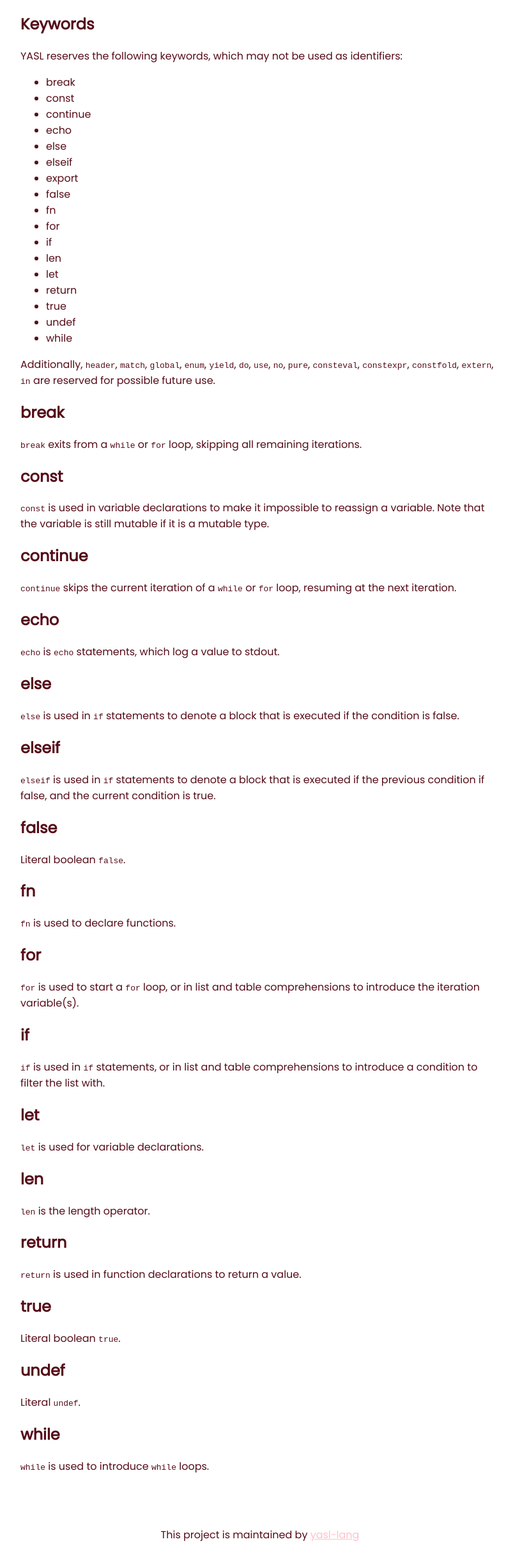
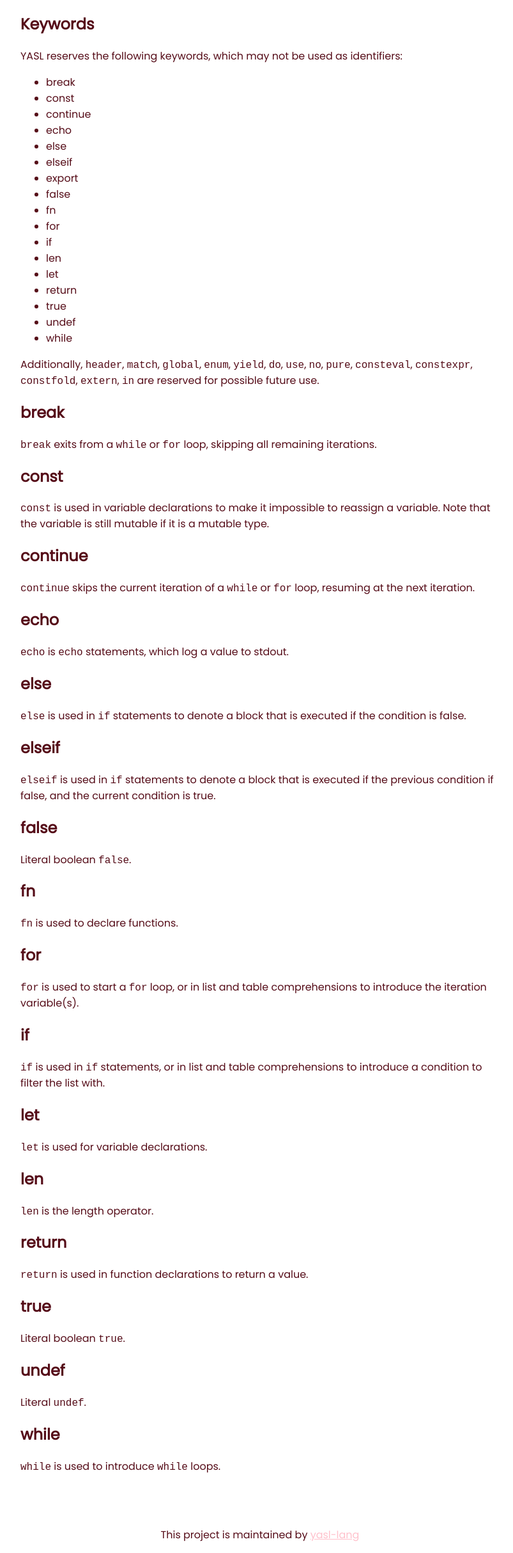
Before and after one commit to yasl-lang/docs, a Jekyll site: the page built from keywords.md, in a window 1280 px wide. Shown: the whole page at 64% size, without its empty margins (233-1036 px from the left). Built offline with Jekyll 4.4.1, drawn with Linux system fonts in a browser that asks for light colours; our own code applies the rules of GitHub Pages for plain Markdown files; a script that is not in the unit is left out.

Commit message:
Update style.scss

```diff
--- a/assets/css/style.scss
+++ b/assets/css/style.scss
@@ -43,3 +43,7 @@ a:visited {
 a:hover {
   font-weight: bold;
 }
+
+code {
+  font-family: 'Ubuntu Mono', monospace;
+}
```
